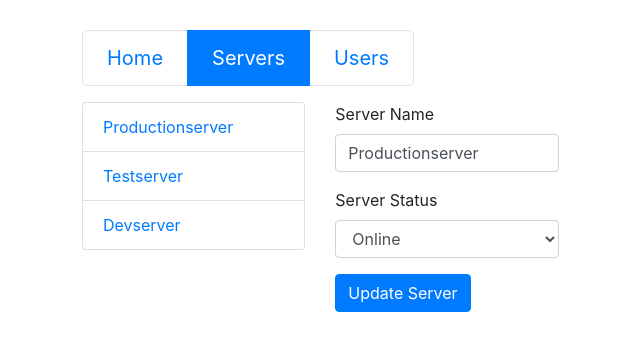
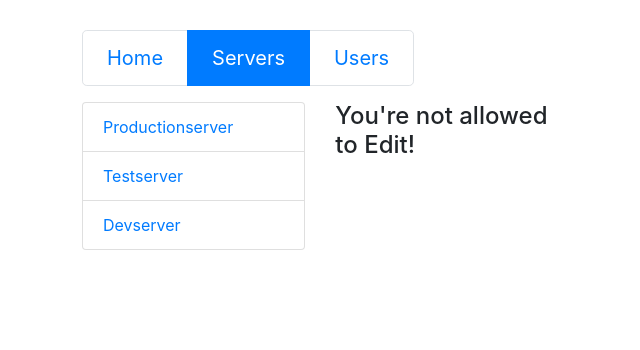
Before and after one commit to ddeveloper72/Angular-Routing, an Angular app: page /servers/1/edit in a window 1280 px wide. Shown: the top 350 px of the page, without its empty margins (3-643 px from the left). Built offline with nearby package versions, Linux system fonts and the light colour scheme.

Commit message:
Wrapped the allow server edid form in ngIf if conditiosn to allowEdit are true.

```diff
--- a/src/app/servers/edit-server/edit-server.component.html
+++ b/src/app/servers/edit-server/edit-server.component.html
@@ -1,3 +1,5 @@
+<h4 *ngIf="!allowEdit">You're not allowed to Edit!</h4>
+<div *ngIf="allowEdit">
   <div class="form-group">
     <label for="name">Server Name</label>
     <input
@@ -19,3 +21,4 @@
   <button
     class="btn btn-primary"
     (click)="onUpdateServer()">Update Server</button>
+</div>
```
Lines whose indentation alone changed are shown as unchanged.
